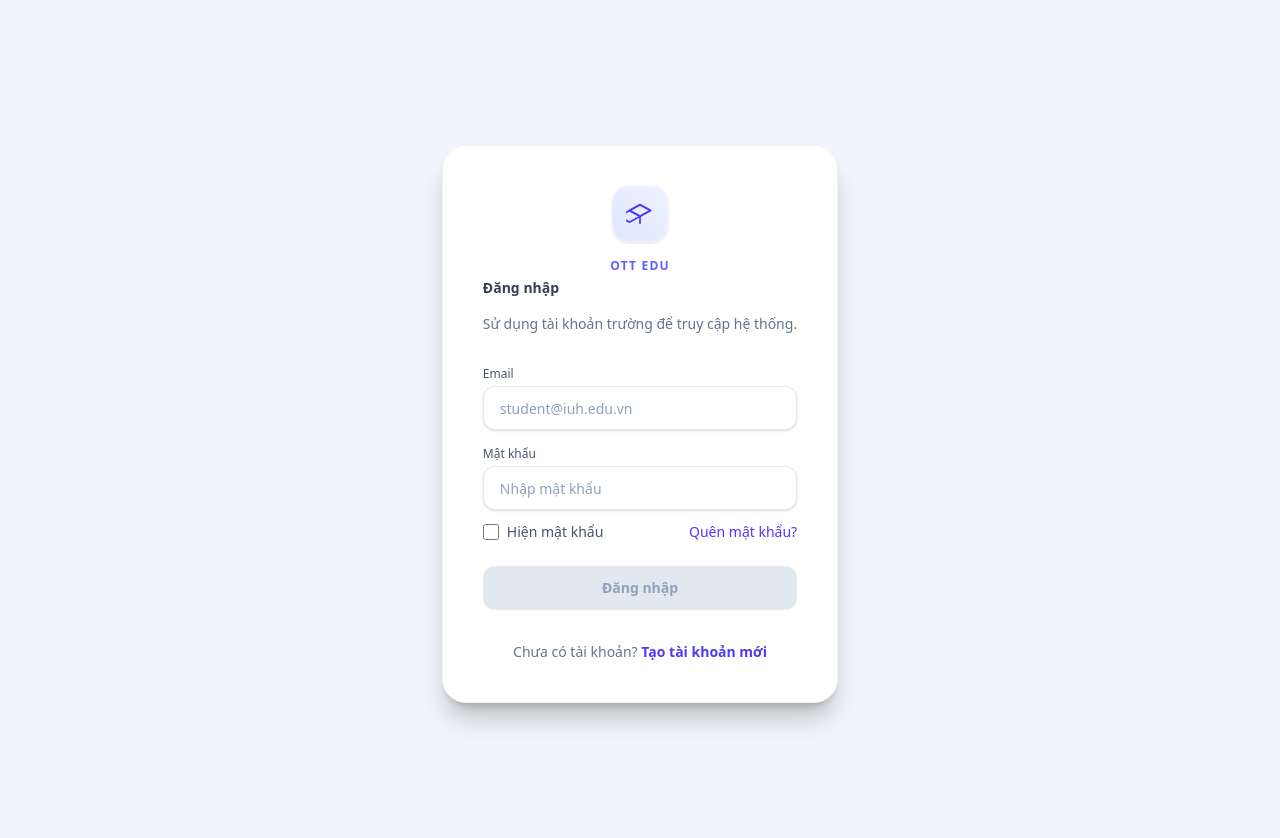
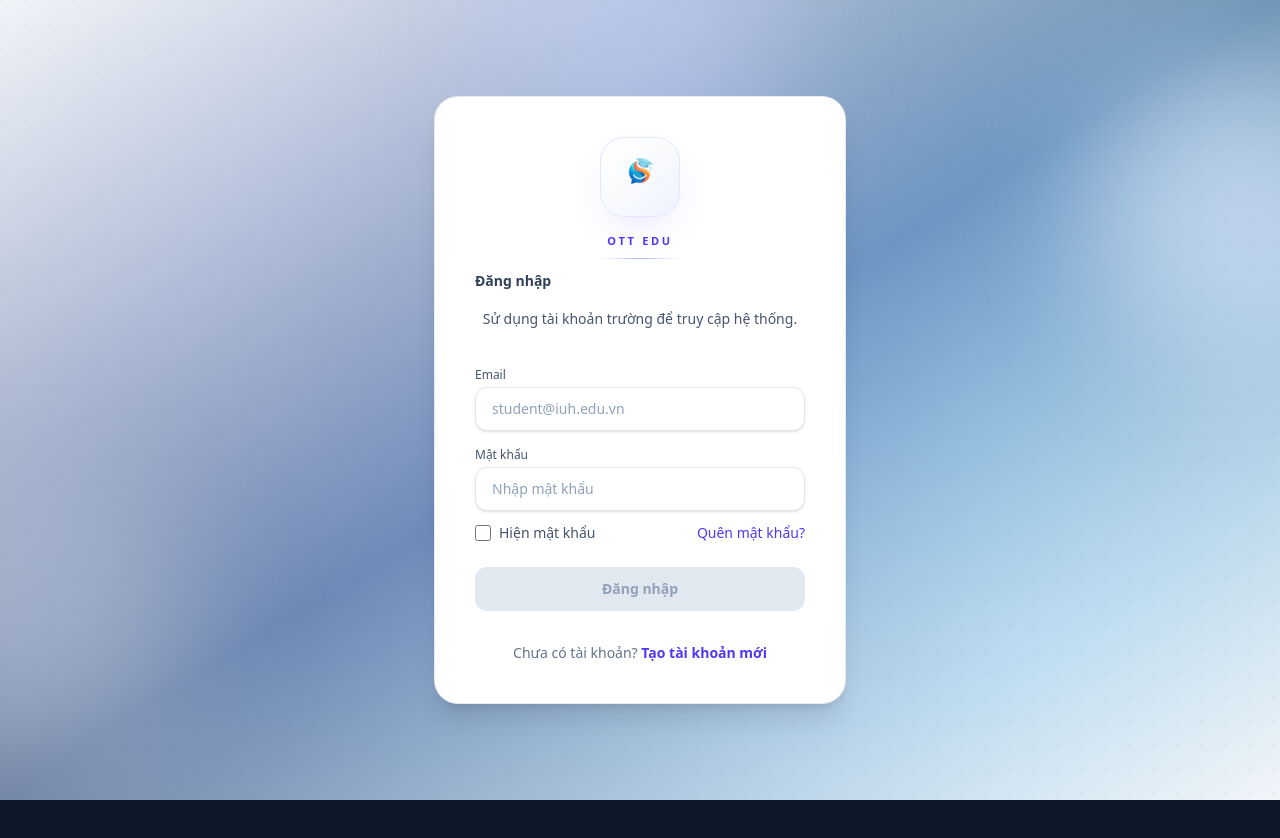
Before and after one commit to nguyenhoangkhq7/ott-edu, a Next.js app in the folder apps/web-app/: page /login in a window 1280 px wide. Shown: the top 838 px of the page. After the commit the page ends 800 px from the top, so only its background shows below. Built offline with nearby package versions, Linux system fonts and the light colour scheme; no server answers.

Commit message:
fix/auth: remake UI login

```diff
--- a/apps/web-app/app/(auth)/layout.tsx
+++ b/apps/web-app/app/(auth)/layout.tsx
@@ -1,7 +1,3 @@
 export default function AuthLayout({ children }: Readonly<{ children: React.ReactNode }>) {
-  return (
-    <main className="flex min-h-screen items-center justify-center bg-slate-100 p-4 sm:p-6">
-      {children}
-    </main>
-  );
+  return <main className="min-h-screen">{children}</main>;
 }
--- a/apps/web-app/src/modules/auth/ForgotPasswordPage.tsx
+++ b/apps/web-app/src/modules/auth/ForgotPasswordPage.tsx
@@ -101,7 +101,7 @@ export default function ForgotPasswordPage() {
             <button
               type="submit"
               disabled={isLoading}
-              className="flex w-full items-center justify-center gap-2 rounded-lg bg-blue-600 px-4 py-2.5 text-sm font-medium text-white transition-colors hover:bg-blue-700 disabled:opacity-50"
+              className="flex w-full items-center justify-center gap-2 rounded-lg bg-indigo-600 px-4 py-2.5 text-sm font-medium text-white transition-colors hover:bg-indigo-700 disabled:opacity-50"
             >
               {isLoading ? (
                 <>
@@ -126,7 +126,7 @@ export default function ForgotPasswordPage() {
           <div className="mt-6 text-center">
             <button
               onClick={handleBackToSignIn}
-              className="inline-flex items-center gap-1 text-sm font-medium text-blue-600 transition-colors hover:text-blue-700"
+              className="inline-flex items-center gap-1 text-sm font-medium text-indigo-600 transition-colors hover:text-indigo-700"
             >
               <svg viewBox="0 0 24 24" className="h-4 w-4" fill="none" stroke="currentColor" strokeWidth="2">
                 <line x1="19" y1="12" x2="5" y2="12" />
--- a/apps/web-app/src/modules/auth/PasswordUpdatedPage.tsx
+++ b/apps/web-app/src/modules/auth/PasswordUpdatedPage.tsx
@@ -44,14 +44,14 @@ export default function PasswordUpdatedPage() {
 
           <button
             onClick={handleSignIn}
-            className="mb-3 w-full rounded-lg bg-blue-600 px-4 py-2.5 text-sm font-medium text-white transition-colors hover:bg-blue-700"
+            className="mb-3 w-full rounded-lg bg-indigo-600 px-4 py-2.5 text-sm font-medium text-white transition-colors hover:bg-indigo-700"
           >
             Sign In
           </button>
 
           <button
             onClick={handleSecuritySettings}
-            className="inline-flex items-center gap-1 text-sm font-medium text-blue-600 transition-colors hover:text-blue-700"
+            className="inline-flex items-center gap-1 text-sm font-medium text-indigo-600 transition-colors hover:text-indigo-700"
           >
             Go to Security Settings
             <svg viewBox="0 0 24 24" className="h-4 w-4" fill="none" stroke="currentColor" strokeWidth="2">
--- a/apps/web-app/src/modules/auth/RegisterPage.tsx
+++ b/apps/web-app/src/modules/auth/RegisterPage.tsx
@@ -1,6 +1,7 @@
 "use client";
 
 import Link from "next/link";
+import { useRouter } from "next/navigation";
 import { useEffect, useMemo, useState } from "react";
 
 import {
@@ -56,6 +57,7 @@ function splitFullName(fullName: string): { firstName: string; lastName: string
 }
 
 export default function RegisterPage() {
+  const router = useRouter();
   const [form, setForm] = useState<RegisterFormState>(INITIAL_FORM);
   const [code, setCode] = useState("");
   const [acceptedTerms, setAcceptedTerms] = useState(false);
@@ -210,6 +212,7 @@ export default function RegisterPage() {
         departmentId: false,
       });
       setShowPassword(false);
+      router.replace("/login");
     } catch (error) {
       if (error instanceof Error) {
         setSubmitError(error.message);
--- a/apps/web-app/src/modules/auth/ResetPasswordPage.tsx
+++ b/apps/web-app/src/modules/auth/ResetPasswordPage.tsx
@@ -204,7 +204,7 @@ export default function ResetPasswordPage() {
             <button
               type="submit"
               disabled={!isValid || newPassword !== confirmPassword || isSubmitting}
-              className="w-full rounded-lg bg-blue-600 px-4 py-2.5 text-sm font-medium text-white transition-colors hover:bg-blue-700 disabled:opacity-50"
+              className="w-full rounded-lg bg-indigo-600 px-4 py-2.5 text-sm font-medium text-white transition-colors hover:bg-indigo-700 disabled:opacity-50"
             >
               {isSubmitting ? "Resetting..." : "Reset Password"}
             </button>
@@ -213,7 +213,7 @@ export default function ResetPasswordPage() {
           <div className="mt-6 text-center">
             <button
               onClick={handleBackToSignIn}
-              className="inline-flex items-center gap-1 text-sm font-medium text-blue-600 transition-colors hover:text-blue-700"
+              className="inline-flex items-center gap-1 text-sm font-medium text-indigo-600 transition-colors hover:text-indigo-700"
             >
               <svg viewBox="0 0 24 24" className="h-4 w-4" fill="none" stroke="currentColor" strokeWidth="2">
                 <line x1="19" y1="12" x2="5" y2="12" />
--- a/apps/web-app/src/modules/auth/VerifyIdentityPage.tsx
+++ b/apps/web-app/src/modules/auth/VerifyIdentityPage.tsx
@@ -175,7 +175,7 @@ export default function VerifyIdentityPage() {
             <button
               type="submit"
               disabled={!otp.every(digit => digit !== "") || isLoading}
-              className="mb-4 w-full rounded-lg bg-blue-600 px-4 py-2.5 text-sm font-medium text-white transition-colors hover:bg-blue-700 disabled:opacity-50"
+              className="mb-4 w-full rounded-lg bg-indigo-600 px-4 py-2.5 text-sm font-medium text-white transition-colors hover:bg-indigo-700 disabled:opacity-50"
             >
               {isLoading ? "Verifying..." : "Verify and continue"}
             </button>
@@ -202,7 +202,7 @@ export default function VerifyIdentityPage() {
             {timeLeft === 0 && (
               <button
                 onClick={handleResendCode}
-                className="text-sm font-medium text-blue-600 hover:text-blue-700"
+                className="text-sm font-medium text-indigo-600 hover:text-indigo-700"
               >
                 I didn&apos;t receive a code
               </button>
--- a/apps/web-app/src/modules/auth/components/AuthCard.tsx
+++ b/apps/web-app/src/modules/auth/components/AuthCard.tsx
@@ -6,7 +6,7 @@ type AuthCardProps = {
 
 export default function AuthCard({ children }: AuthCardProps) {
   return (
-    <section className="w-full max-w-md rounded-3xl border border-slate-100 bg-white p-8 shadow-xl shadow-black/20 sm:p-10">
+    <section className="w-full rounded-3xl border border-slate-200/80 bg-white p-8 shadow-xl shadow-slate-900/10 sm:p-10">
       {children}
     </section>
   );
--- a/apps/web-app/src/modules/auth/components/AuthHeader.tsx
+++ b/apps/web-app/src/modules/auth/components/AuthHeader.tsx
@@ -1,3 +1,4 @@
+import Image from "next/image";
 import SectionTitle from "@/shared/components/ui/SectionTitle";
 
 type AuthHeaderProps = {
@@ -7,16 +8,21 @@ type AuthHeaderProps = {
 
 export default function AuthHeader({ title, description }: AuthHeaderProps) {
   return (
-    <div className="mb-8 text-center">
-      <div className="mx-auto mb-4 flex h-14 w-14 items-center justify-center rounded-2xl border border-indigo-50 bg-gradient-to-tr from-indigo-100 to-indigo-50 shadow-sm">
-        <svg className="h-7 w-7 text-indigo-600" fill="none" viewBox="0 0 24 24" stroke="currentColor" strokeWidth="1.5">
-          <path strokeLinecap="round" strokeLinejoin="round" d="M12 14l9-5-9-5-9 5 9 5z" />
-          <path strokeLinecap="round" strokeLinejoin="round" d="M12 14l9-5-9-5-9 5 9 5zm0 0v6m0-6l-9 5-9-5 9-5 9 5z" />
-        </svg>
+    <div className="mb-9 text-center">
+      <div className="mx-auto mb-4 flex h-20 w-20 items-center justify-center rounded-3xl border border-indigo-100 bg-gradient-to-br from-white via-slate-50 to-indigo-50 shadow-[0_16px_45px_-24px_rgba(79,70,229,0.45)]">
+        <Image
+          src="/assets/logo.png"
+          alt="OTT Edu Logo"
+          width={52}
+          height={52}
+          className="h-13 w-13 object-contain"
+          priority
+        />
       </div>
-      <p className="mb-1 text-xs font-bold uppercase tracking-widest text-indigo-500">OTT Edu</p>
+      <p className="mb-2 text-[11px] font-extrabold uppercase tracking-[0.24em] text-indigo-600">OTT Edu</p>
+      <div className="mx-auto mb-3 h-px w-20 bg-gradient-to-r from-transparent via-indigo-300 to-transparent" />
       <SectionTitle title={title} showToggle={false} />
-      <p className="mt-2 text-sm text-slate-500">{description}</p>
+      <p className="mt-2 text-sm leading-6 text-slate-600">{description}</p>
     </div>
   );
 }
--- a/apps/web-app/src/modules/auth/components/AuthPageContainer.tsx
+++ b/apps/web-app/src/modules/auth/components/AuthPageContainer.tsx
@@ -5,5 +5,16 @@ type AuthPageContainerProps = {
 };
 
 export default function AuthPageContainer({ children }: AuthPageContainerProps) {
-  return <div className="flex min-h-screen items-center justify-center px-4 py-12 sm:px-6 lg:px-8">{children}</div>;
+  return (
+    <div className="relative flex min-h-screen w-full items-center justify-center overflow-hidden bg-gradient-to-br from-slate-100 via-indigo-50/40 to-slate-100 px-4 py-12 sm:px-6 lg:px-8">
+      <div className="pointer-events-none absolute inset-0">
+        <div className="absolute left-1/2 top-[-8rem] h-72 w-72 -translate-x-1/2 rounded-full bg-indigo-200/45 blur-3xl" />
+        <div className="absolute -left-24 bottom-6 h-72 w-72 rounded-full bg-slate-300/35 blur-3xl" />
+        <div className="absolute -right-24 top-16 h-72 w-72 rounded-full bg-indigo-100/60 blur-3xl" />
+        <div className="absolute inset-0 opacity-40 [background-image:radial-gradient(circle_at_1px_1px,rgba(100,116,139,0.18)_1px,transparent_0)] [background-size:24px_24px]" />
+      </div>
+
+      <div className="relative z-10 w-full max-w-[412px]">{children}</div>
+    </div>
+  );
 }
--- a/apps/web-app/src/services/api/teamApi.ts
+++ b/apps/web-app/src/services/api/teamApi.ts
@@ -40,8 +40,8 @@ export interface ApiSuccessResponse<T> {
   data: T;
 }
 
-// Gateway route: /api/core/ -> core-service:8080/
-const BASE_PATH = "/api/core/teams";
+// axios baseURL already points to /api/core
+const BASE_PATH = "/teams";
 
 export const teamApi = {
   // Lấy tất cả lớp học
```
Also changed, not shown: apps/web-app/src/modules/auth/CheckEmailPage.tsx (+4 -4 lines).
